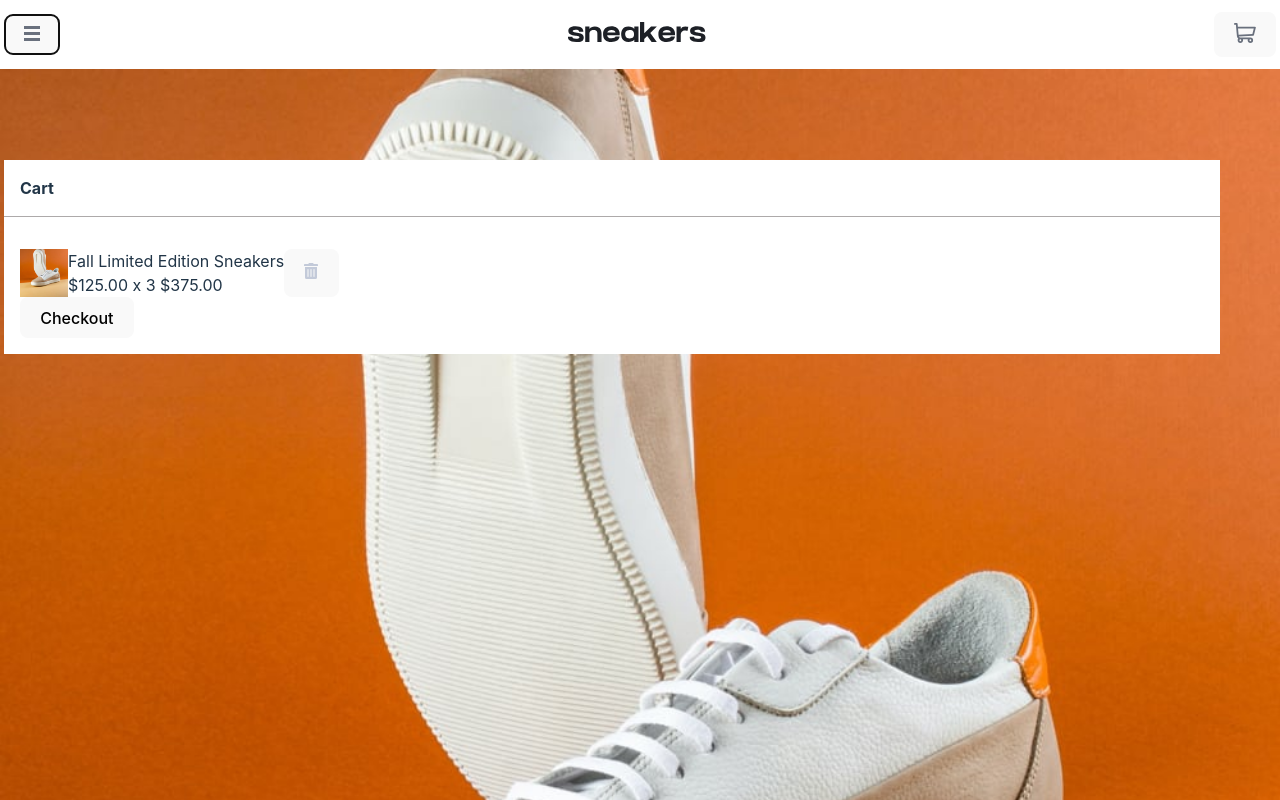
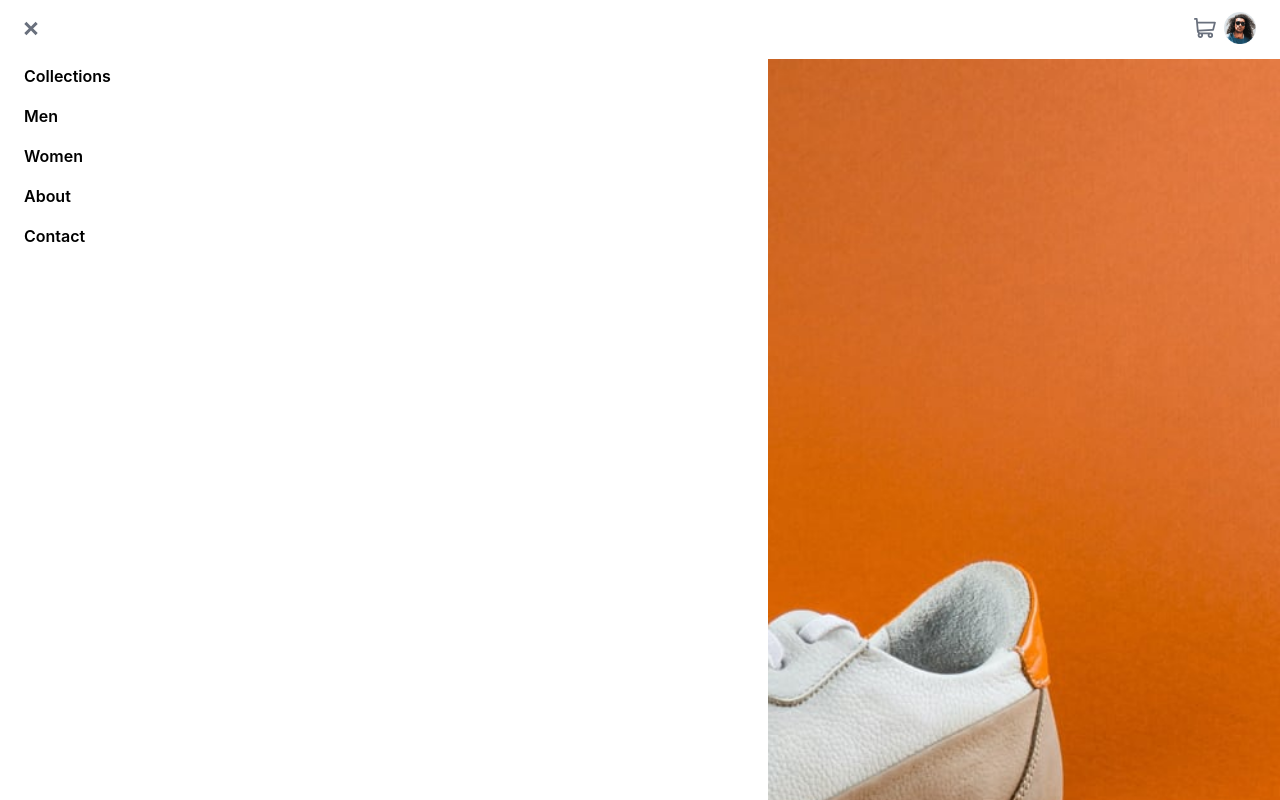
Before and after one commit to AakashSahani/e-commerce-product-page, a React (Vite) app: page / in a window 1280 px wide. Both pictures are taken after a click on the button 32 px from the left and 34 px from the top of the page. Shown: the top 800 px of the page. Built offline with nearby package versions, Linux system fonts and the light colour scheme.

Commit message:
Added Cart and Menu Components

```diff
--- a/src/App.jsx
+++ b/src/App.jsx
@@ -1,6 +1,6 @@
 import './App.css';
 import Header from './Layout/Header/Header';
-import Product from './component/product/Product';
+import Product from './component/Product/Product';
 
 function App() {
 	return (
--- a/src/Layout/Header/Header.jsx
+++ b/src/Layout/Header/Header.jsx
@@ -1,28 +1,43 @@
 import React from 'react';
+import { useState } from 'react';
 import logo from '../../assets/images/logo.svg';
 import cartIcon from '../../assets/images/icon-cart.svg';
-import menuIcon from '../../assets/images/icon-menu.svg';
+import iconMenu from '../../assets/images/icon-menu.svg';
 import closeIcon from '../../assets/images/icon-close.svg';
 import avatar from '../../assets/images/image-avatar.png';
 import style from './Header.module.css';
-import Cart from '../../component/cart/Cart';
+import Cart from '../../component/Cart/Cart';
+import Menu from '../../component/Menu/Menu';
+import iconClose from '../../assets/images/icon-close.svg';
 
 function Header() {
+	const [active, setActive] = useState(false);
+	const [menu, setMenu] = useState(false);
+
 	return (
-		<header className={style.Header}>
-			<button type="submit">
-				<img src={menuIcon} alt="Mobile Menu Open" />
+		<header className={style.Header} onScroll={() => console.log('scrolled')}>
+			<div className={style.container}>
+				<button
+					type="submit"
+					className={style.menu_button}
+					onClick={() => setMenu((menu) => !menu)}
+				>
+					<img src={menu ? iconClose : iconMenu} alt="Mobile Menu Open" />
 				</button>
 				<a href="#" aria-label="Go to Home Page">
 					<img src={logo} alt="Sneakers" />
 				</a>
-			<button type="submit">
+				{menu && <Menu />}
+			</div>
+			<div className={style.container}>
+				<button type="submit" onClick={() => setActive((active) => !active)}>
 					<img src={cartIcon} alt="Shopping Cart Button" />
 				</button>
-			{/* <button type="submit">
-				<img src={avatar} alt="Shopping Cart Button" />
-			</button> */}
-			<Cart />
+				<button type="submit" className={style.profile}>
+					<img src={avatar} alt="User Profile" />
+				</button>
+				{active && <Cart />}
+			</div>
 		</header>
 	);
 }
--- a/src/Layout/Header/Header.module.css
+++ b/src/Layout/Header/Header.module.css
@@ -4,5 +4,20 @@ header {
 	align-items: center;
 	flex-flow: row;
 	width: 100vw;
-	padding: 0.75rem 0.25rem;
+	padding: 0.75rem 1.5rem;
+	z-index: 0;
 }
+
+.container {
+	display: flex;
+	gap: 0.5rem;
+	z-index: inherit;
+}
+
+.profile {
+	width: 2rem;
+}
+
+.menu_button {
+	z-index: 60;
+}
--- /dev/null
+++ b/src/component/Menu/Menu.jsx
@@ -0,0 +1,29 @@
+import React from 'react';
+import iconClose from '../../assets/images/icon-close.svg';
+import style from './Menu.module.css';
+
+function Menu() {
+	return (
+		<nav>
+			<ul className={style.menu_mobile}>
+				<li>
+					<a href="#">Collections</a>
+				</li>
+				<li>
+					<a href="#">Men</a>
+				</li>
+				<li>
+					<a href="#">Women</a>
+				</li>
+				<li>
+					<a href="#">About</a>
+				</li>
+				<li>
+					<a href="#">Contact</a>
+				</li>
+			</ul>
+		</nav>
+	);
+}
+
+export default Menu;
--- /dev/null
+++ b/src/component/Menu/Menu.module.css
@@ -0,0 +1,29 @@
+nav {
+	display: flex;
+	position: fixed;
+	flex-flow: column;
+	top: 0;
+	left: 0;
+	width: 60vw;
+	height: 100vh;
+	background-color: white;
+	color: black;
+	padding: 2rem 1.5rem;
+}
+
+.menu_close {
+	width: fit-content;
+}
+
+.menu_mobile {
+	display: flex;
+	flex-flow: column;
+	gap: 1rem;
+	margin: 2rem 0;
+	list-style: none;
+}
+
+.menu_mobile a {
+	color: black;
+	font-weight: 600;
+}
--- a/src/component/cart/Cart.jsx
+++ b/src/component/cart/Cart.jsx
@@ -7,7 +7,7 @@ function Cart() {
 	return (
 		<div className={style.cart}>
 			<h4>Cart</h4>
-			<ul className={style.cart_items_list}>
+			<ul className={style.cart_item_list}>
 				<li className={style.cart_item}>
 					<img src={productOneThumbnail} alt="Sneaker shoes" />
 					<div>
--- a/src/component/cart/Cart.module.css
+++ b/src/component/cart/Cart.module.css
@@ -1,27 +1,44 @@
 .cart {
-	position: fixed;
 	display: flex;
 	flex-flow: column;
+	position: fixed;
+	top: 10%;
+	right: 5%;
+	left: 5%;
 	background-color: white;
-	width: 95%;
-	margin: auto;
-	top: 10rem;
-	gap: 1rem;
+	color: black;
+	border-radius: 0.5rem;
 }
 
 .cart > * {
-	padding: 1rem;
+	padding: 1.5rem;
 }
 
 .cart h4 {
 	border-bottom: 1px solid rgb(173, 170, 170);
 }
 
+.cart_item_list {
+	display: flex;
+	flex-flow: column;
+	gap: 1rem;
+}
+
 .cart_item {
 	display: flex;
 	flex-flow: row;
+	gap: 0.5rem;
+	height: fit-content;
 }
 
 .cart_item > img {
 	width: 3rem;
+	border-radius: 0.25rem;
 }
+
+.cart_item > button {
+	border: none;
+	padding: 0;
+	background-color: transparent;
+	margin: auto;
+}
--- /dev/null
+++ b/src/data/Products.js
@@ -0,0 +1,6 @@
+export default Products = [
+	{
+		id: 1,
+		name: '',
+	},
+];
--- a/src/index.css
+++ b/src/index.css
@@ -4,8 +4,8 @@
 	font-weight: 400;
 
 	color-scheme: light dark;
-	color: rgba(255, 255, 255, 0.87);
-	background-color: #242424;
+	background-color: rgba(255, 255, 255, 0.87);
+	color: #242424;
 
 	font-synthesis: none;
 	text-rendering: optimizeLegibility;
@@ -44,25 +44,12 @@ h1 {
 }
 
 button {
-	border-radius: 8px;
-	border: 1px solid transparent;
-	padding: 0.6em 1.2em;
-	font-size: 1em;
-	font-weight: 500;
-	font-family: inherit;
-	background-color: #1a1a1a;
-	cursor: pointer;
-	transition: border-color 0.25s;
-}
-button:hover {
-	border-color: #646cff;
-}
-button:focus,
-button:focus-visible {
-	outline: 4px auto -webkit-focus-ring-color;
+	border: 0;
+	background-color: transparent;
+	color: black;
 }
 
-@media (prefers-color-scheme: light) {
+/* @media (prefers-color-scheme: light) {
 	:root {
 		color: #213547;
 		background-color: #ffffff;
@@ -70,7 +57,4 @@ button:focus-visible {
 	a:hover {
 		color: #747bff;
 	}
-	button {
-		background-color: #f9f9f9;
-	}
-}
+} */
```
Lines whose indentation alone changed are shown as unchanged.
